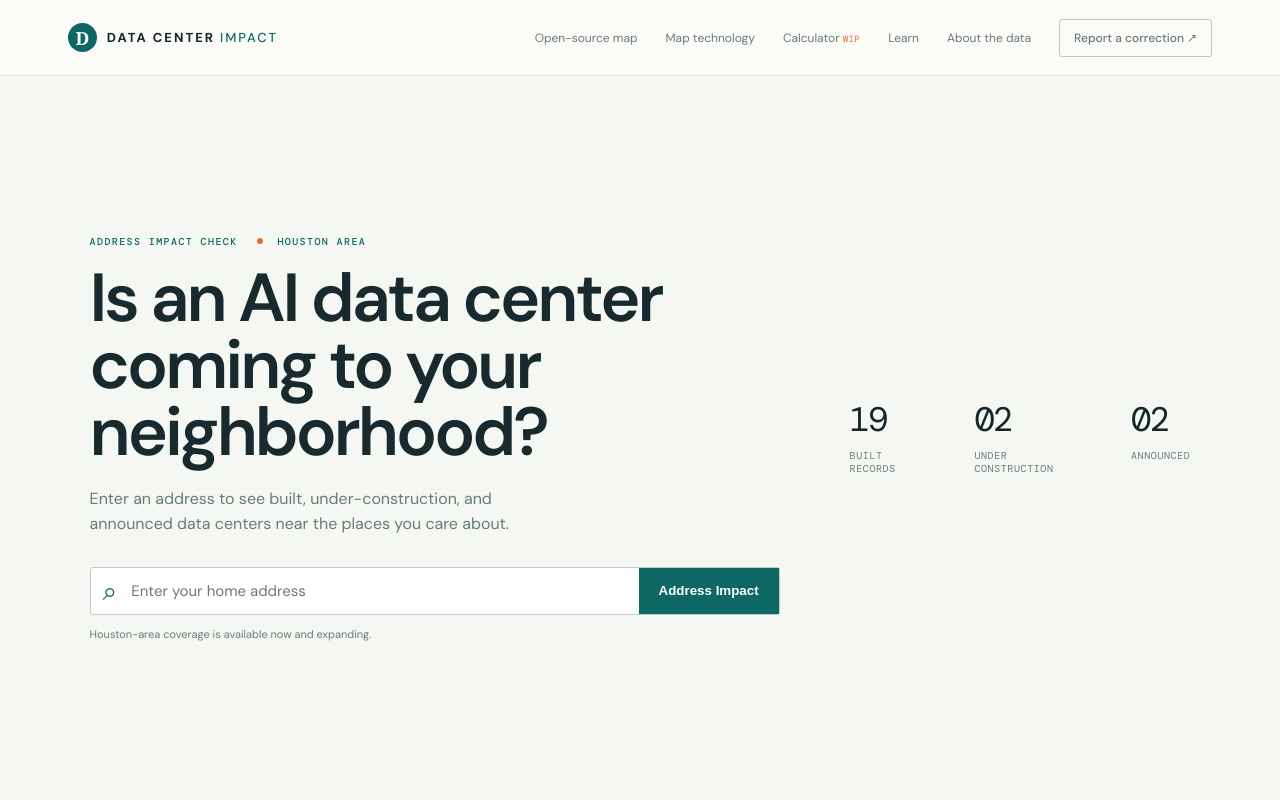
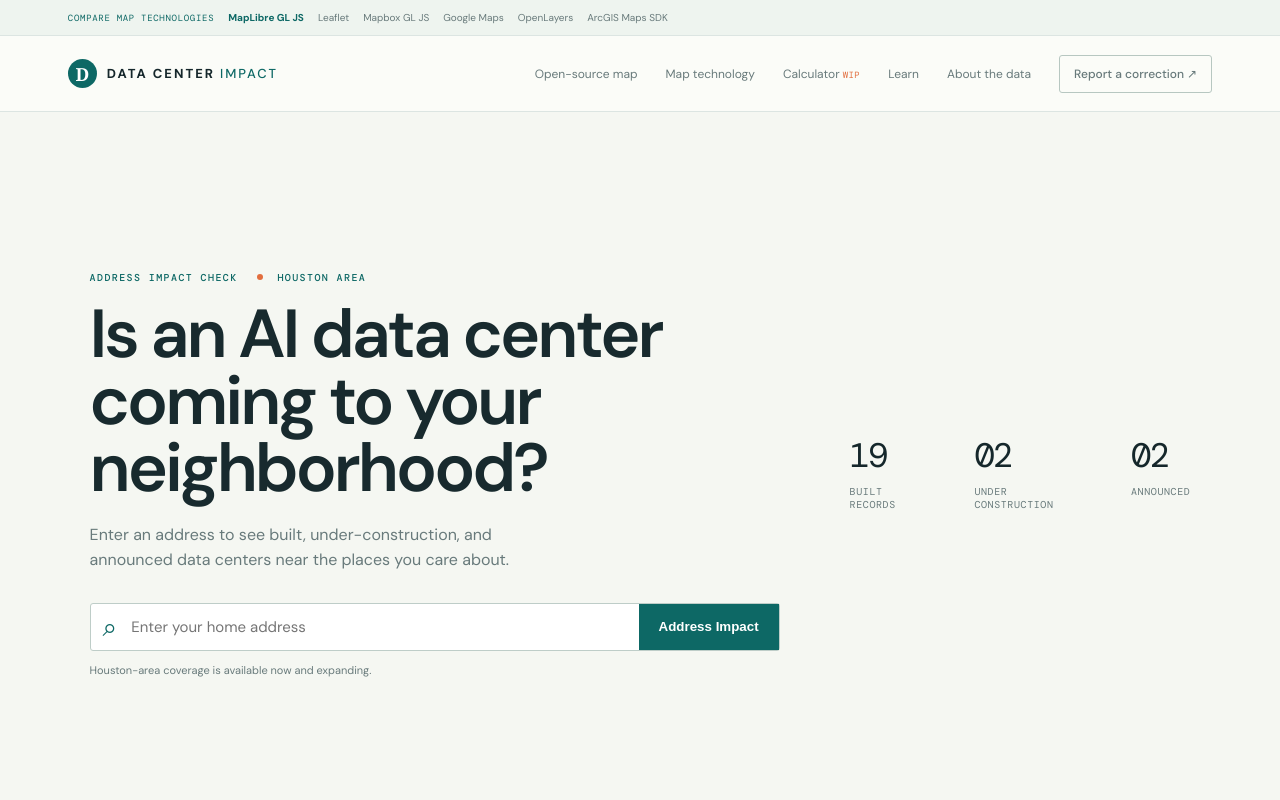
Before and after one commit to christophermowrey/datacenterimpact, a Next.js app: page /map-technology/maplibre in a window 1280 px wide. Shown: the top 800 px of the page. Built offline with nearby package versions, Linux system fonts and the light colour scheme; no server answers; a web font is replaced by a local one.

Commit message:
Add map technology route switcher

```diff
--- a/app/map-technology/[technology]/page.tsx
+++ b/app/map-technology/[technology]/page.tsx
@@ -1,5 +1,6 @@
 import { notFound } from 'next/navigation'
 import Home from '@/app/page'
+import TechnologySwitcher from '@/components/TechnologySwitcher'
 import { mapTechnologies, type MapTechnologyKey } from '@/lib/map-technologies'
 
 export function generateStaticParams() {
@@ -9,5 +10,5 @@ export function generateStaticParams() {
 export default async function MapTechnologyHome({ params }: { params: Promise<{ technology: string }> }) {
   const { technology } = await params
   if (!(technology in mapTechnologies)) notFound()
-  return <Home technology={technology as Exclude<MapTechnologyKey, 'maplibre'>} />
+  return <><TechnologySwitcher active={technology as MapTechnologyKey} /><Home technology={technology as MapTechnologyKey} /></>
 }
--- a/app/ui-overrides.css
+++ b/app/ui-overrides.css
@@ -250,6 +250,35 @@
   font: 9px 'DM Mono';
   letter-spacing: .5px;
   text-transform: uppercase;
+}
+
+.technology-switcher {
+  min-height: 36px;
+  display: flex;
+  align-items: center;
+  gap: 14px;
+  overflow-x: auto;
+  padding: 7px 5.3%;
+  border-bottom: 1px solid var(--line);
+  background: #eef4ef;
+  white-space: nowrap;
+}
+
+.technology-switcher span {
+  color: var(--teal);
+  font: 9px 'DM Mono';
+  letter-spacing: .7px;
+}
+
+.technology-switcher a {
+  color: var(--muted);
+  font-size: 10px;
+  text-decoration: none;
+}
+
+.technology-switcher a.active {
+  color: var(--teal);
+  font-weight: 700;
 }
 
 .technology-home-map .technology-prototype {
--- /dev/null
+++ b/components/TechnologySwitcher.tsx
@@ -0,0 +1,6 @@
+import Link from 'next/link'
+import { mapTechnologies, type MapTechnologyKey } from '@/lib/map-technologies'
+
+export default function TechnologySwitcher({ active }: { active: MapTechnologyKey }) {
+  return <nav className="technology-switcher" aria-label="Map technology demos"><span>COMPARE MAP TECHNOLOGIES</span>{Object.entries(mapTechnologies).map(([key, technology]) => <Link className={key === active ? 'active' : ''} href={`/map-technology/${key}`} key={key}>{technology.name}</Link>)}</nav>
+}
```
